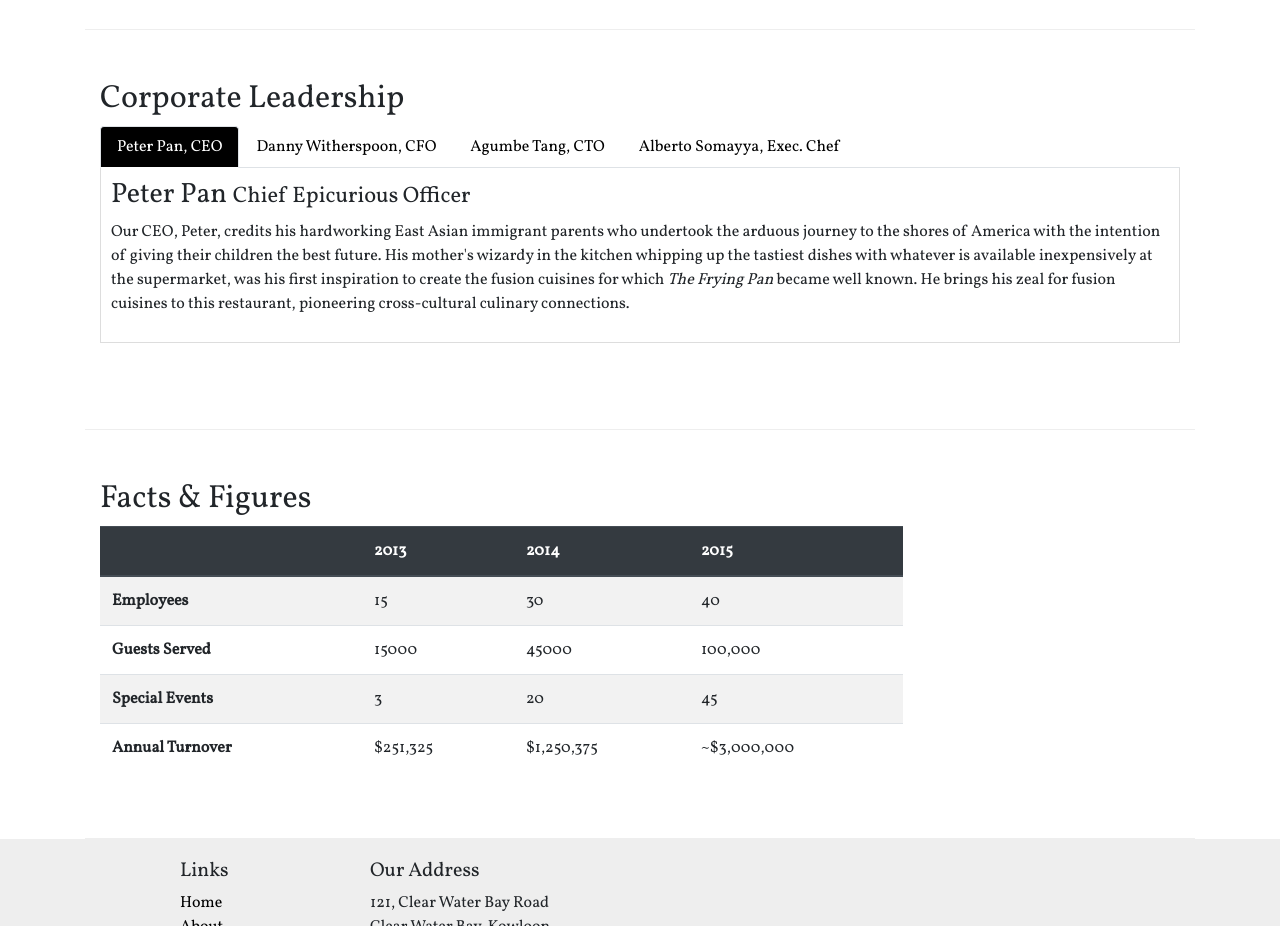
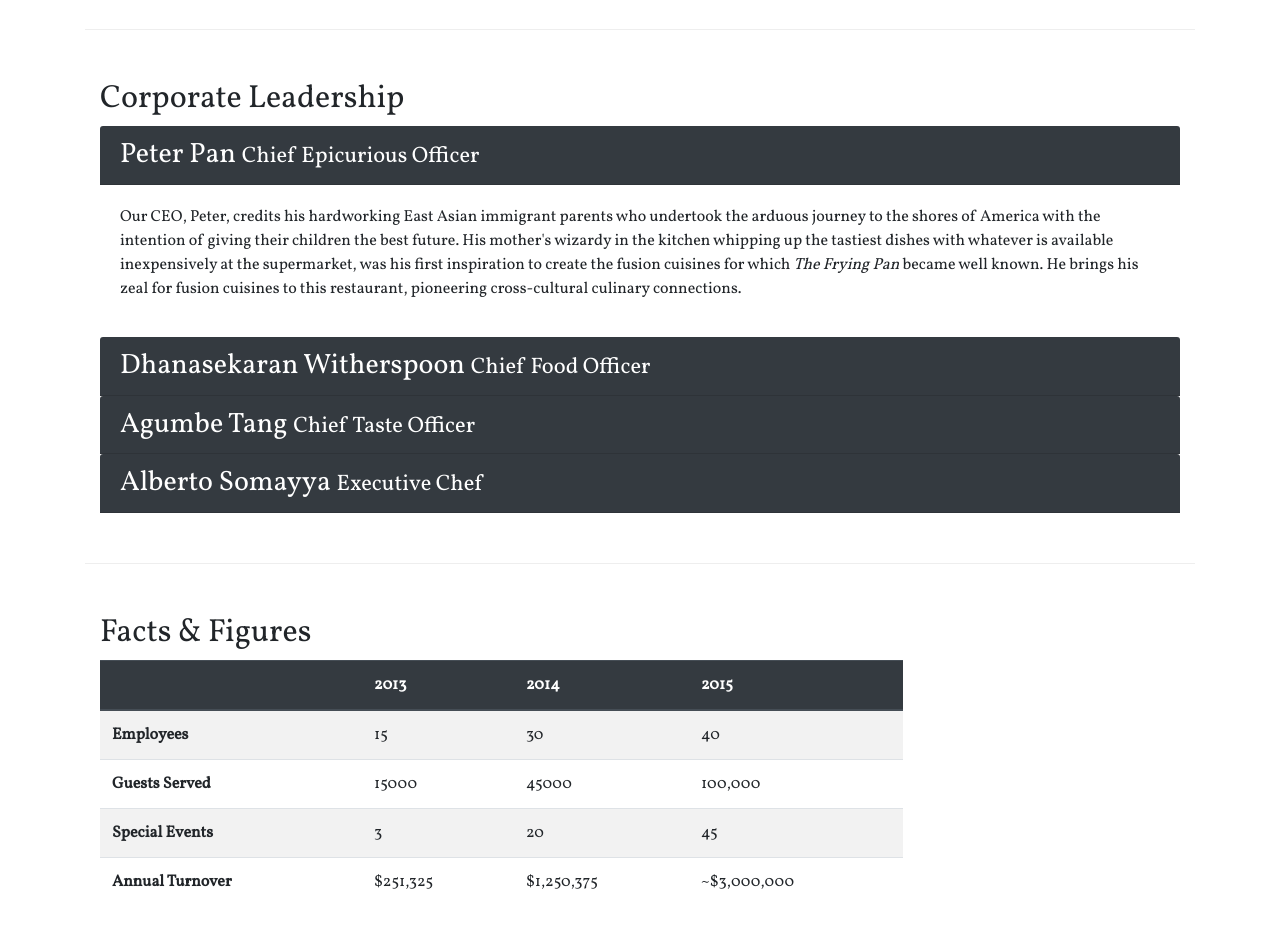
Before and after one commit to vanessaaleung/ristorante-con-fusion-bootstrap, a website: page aboutus.html in a window 1280 px wide. Shown: the part 940-1866 px from the top of the page. Drawn offline with nearby package versions, Linux system fonts and the light colour scheme.

Commit message:
accordion

```diff
--- a/aboutus.html
+++ b/aboutus.html
@@ -102,40 +102,62 @@
         <div class="row row-content">
             <div class="col-12">
                 <h2>Corporate Leadership</h2>
-                <ul class="nav nav-tabs">
-                    <li class="nav-item">
-                      <a class="nav-link active" href="#peter"
-                        role="tab" data-toggle="tab">Peter Pan, CEO</a>
-                    </li>
-                    <li class="nav-item">
-                      <a class="nav-link" href="#danny" role="tab"
-                        data-toggle="tab">Danny Witherspoon, CFO</a>
-                    </li>
-                    <li class="nav-item">
-                      <a class="nav-link" href="#agumbe"role="tab"
-                        data-toggle="tab">Agumbe Tang, CTO</a>
-                    </li>
-                    <li class="nav-item">
-                      <a class="nav-link" href="#alberto" role="tab"
-                        data-toggle="tab">Alberto Somayya, Exec. Chef</a>
-                    </li>
-                </ul>
-                <div class="tab-content">
-                    <div role="tabpanel" class="tab-pane fade show active" id="peter">
-                        <h3>Peter Pan <small>Chief Epicurious Officer</small></h3>
-                        <p class="d-none d-sm-block">Our CEO, Peter, credits his hardworking East Asian immigrant parents who undertook the arduous journey to the shores of America with the intention of giving their children the best future. His mother's wizardy in the kitchen whipping up the tastiest dishes with whatever is available inexpensively at the supermarket, was his first inspiration to create the fusion cuisines for which <em>The Frying Pan</em> became well known. He brings his zeal for fusion cuisines to this restaurant, pioneering cross-cultural culinary connections.</p>
+                <div id="accordion">
+                    <div class="card">
+                        <div class="card-header" role="tab" id="peterhead">
+                        <h3 class="mb-0">
+                            <a data-toggle="collapse" data-target="#peter">
+                            Peter Pan <small>Chief Epicurious Officer</small>
+                            </a>
+                        </h3>
+                        </div>
+                        <div class="collapse show" id="peter" data-parent="#accordion">
+                            <div class="card-body">
+                                <p class="d-none d-sm-block">Our CEO, Peter, credits his hardworking East Asian immigrant parents who undertook the arduous journey to the shores of America with the intention of giving their children the best future. His mother's wizardy in the kitchen whipping up the tastiest dishes with whatever is available inexpensively at the supermarket, was his first inspiration to create the fusion cuisines for which <em>The Frying Pan</em> became well known. He brings his zeal for fusion cuisines to this restaurant, pioneering cross-cultural culinary connections.</p>
+                            </div>
+                        </div>
                     </div>
-                    <div role="tabpanel" class="tab-pane fade" id="danny">
-                        <h3>Dhanasekaran Witherspoon <small>Chief Food Officer</small></h3>
-                        <p class="d-none d-sm-block">Our CFO, Danny, as he is affectionately referred to by his colleagues, comes from a long established family tradition in farming and produce. His experiences growing up on a farm in the Australian outback gave him great appreciation for varieties of food sources. As he puts it in his own words, <em>Everything that runs, wins, and everything that stays, pays!</em></p>
+                    <div class="card">
+                        <div class="card-header" role="tab" id="dannyhead">
+                            <h3 class="mb-0">
+                                <a class="collapsed" data-toggle="collapse" data-target="#danny">
+                                Dhanasekaran Witherspoon <small>Chief Food Officer</small>
+                                </a>
+                            </h3>
+                        </div>
+                        <div class="collapse" id="danny" data-parent="#accordion">
+                            <div class="card-body">
+                                <p class="d-none d-sm-block">Our CFO, Danny, as he is affectionately referred to by his colleagues, comes from a long established family tradition in farming and produce. His experiences growing up on a farm in the Australian outback gave him great appreciation for varieties of food sources. As he puts it in his own words, <em>Everything that runs, wins, and everything that stays, pays!</em></p>
+                            </div>
+                        </div>
                     </div>
-                    <div role="tabpanel" class="tab-pane fade" id="agumbe">
-                        <h3>Agumbe Tang <small>Chief Taste Officer</small></h3>
-                        <p class="d-none d-sm-block">Blessed with the most discerning gustatory sense, Agumbe, our CTO, personally ensures that every dish that we serve meets his exacting tastes. Our chefs dread the tongue lashing that ensues if their dish does not meet his exacting standards. He lives by his motto, <em>You click only if you survive my lick.</em></p>
+                    <div class="card">
+                        <div class="card-header" role="tab" id="agumbehead">
+                            <h3 class="mb-0">
+                                <a class="collapsed" data-toggle="collapse" data-target="#agumbe">
+                                Agumbe Tang <small>Chief Taste Officer</small>
+                                </a>
+                            </h3>
+                        </div>
+                        <div class="collapse" id="agumbe" data-parent="#accordion">
+                            <div class="card-body">
+                                <p class="d-none d-sm-block">Blessed with the most discerning gustatory sense, Agumbe, our CTO, personally ensures that every dish that we serve meets his exacting tastes. Our chefs dread the tongue lashing that ensues if their dish does not meet his exacting standards. He lives by his motto, <em>You click only if you survive my lick.</em></p>
+                            </div>
+                        </div>
                     </div>
-                    <div role="tabpanel" class="tab-pane fade" id="alberto">
-                        <h3>Alberto Somayya <small>Executive Chef</small></h3>
-                        <p class="d-none d-sm-block">Award winning three-star Michelin chef with wide International experience having worked closely with whos-who in the culinary world, he specializes in creating mouthwatering Indo-Italian fusion experiences. He says, <em>Put together the cuisines from the two craziest cultures, and you get a winning hit! Amma Mia!</em></p>
+                    <div class="card">
+                        <div class="card-header" role="tab" id="albertohead">
+                            <h3 class="mb-0">
+                                <a class="collapsed" data-toggle="collapse" data-target="#alberto">
+                                Alberto Somayya <small>Executive Chef</small>
+                                </a>
+                            </h3>
+                        </div>
+                        <div class="collapse" id="alberto" data-parent="#accordion">
+                            <div class="card-body">
+                                <p class="d-none d-sm-block">Award winning three-star Michelin chef with wide International experience having worked closely with whos-who in the culinary world, he specializes in creating mouthwatering Indo-Italian fusion experiences. He says, <em>Put together the cuisines from the two craziest cultures, and you get a winning hit! Amma Mia!</em></p>
+                            </div>
+                        </div>
                     </div>
                 </div>
             </div>
--- a/css/styles.css
+++ b/css/styles.css
@@ -181,8 +181,3 @@ a:hover {
   border-bottom: 1px solid #ddd;
   padding: 10px;
 }
-
-.nav-tabs .nav-item.show .nav-link, .nav-tabs .nav-link.active {
-  background-color: black;
-  color: white;
-}
```
